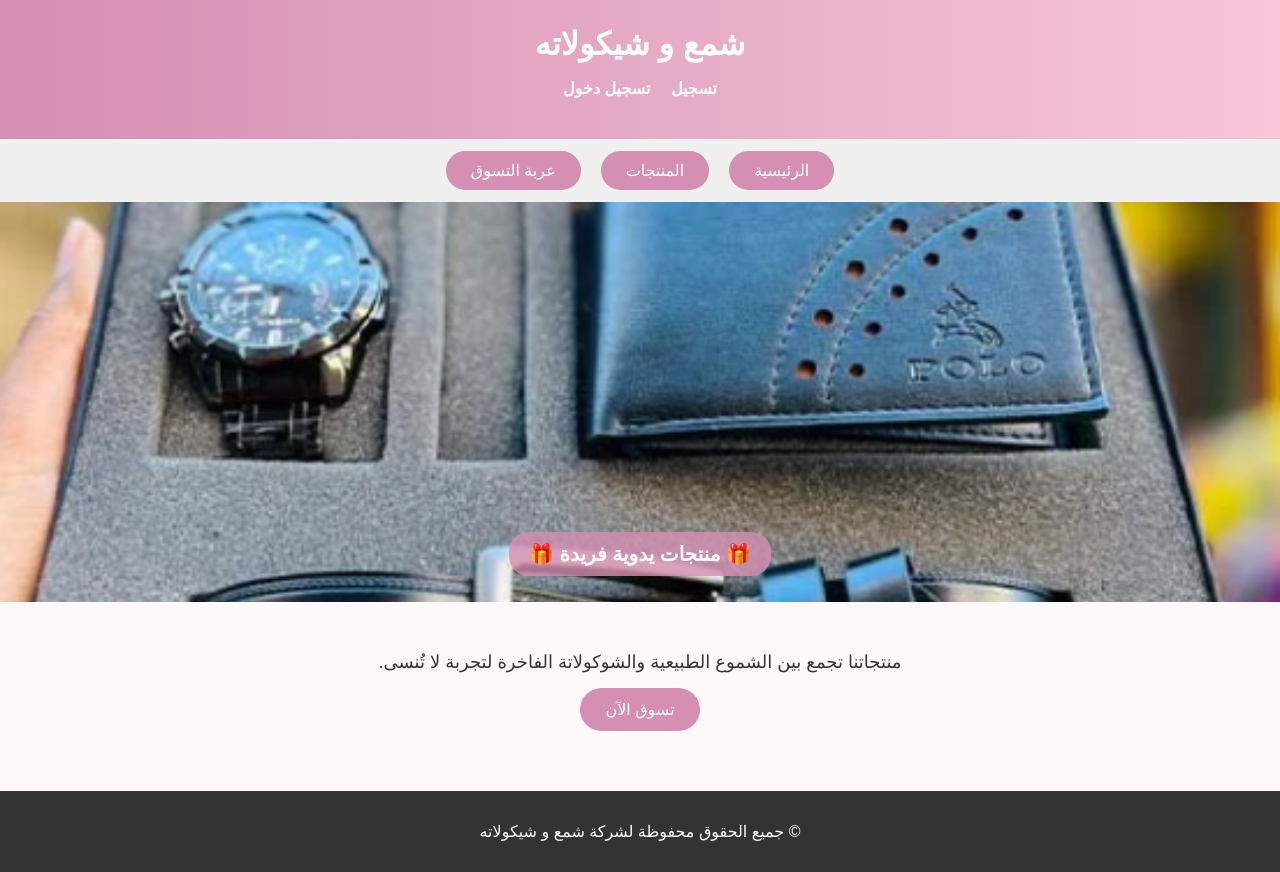
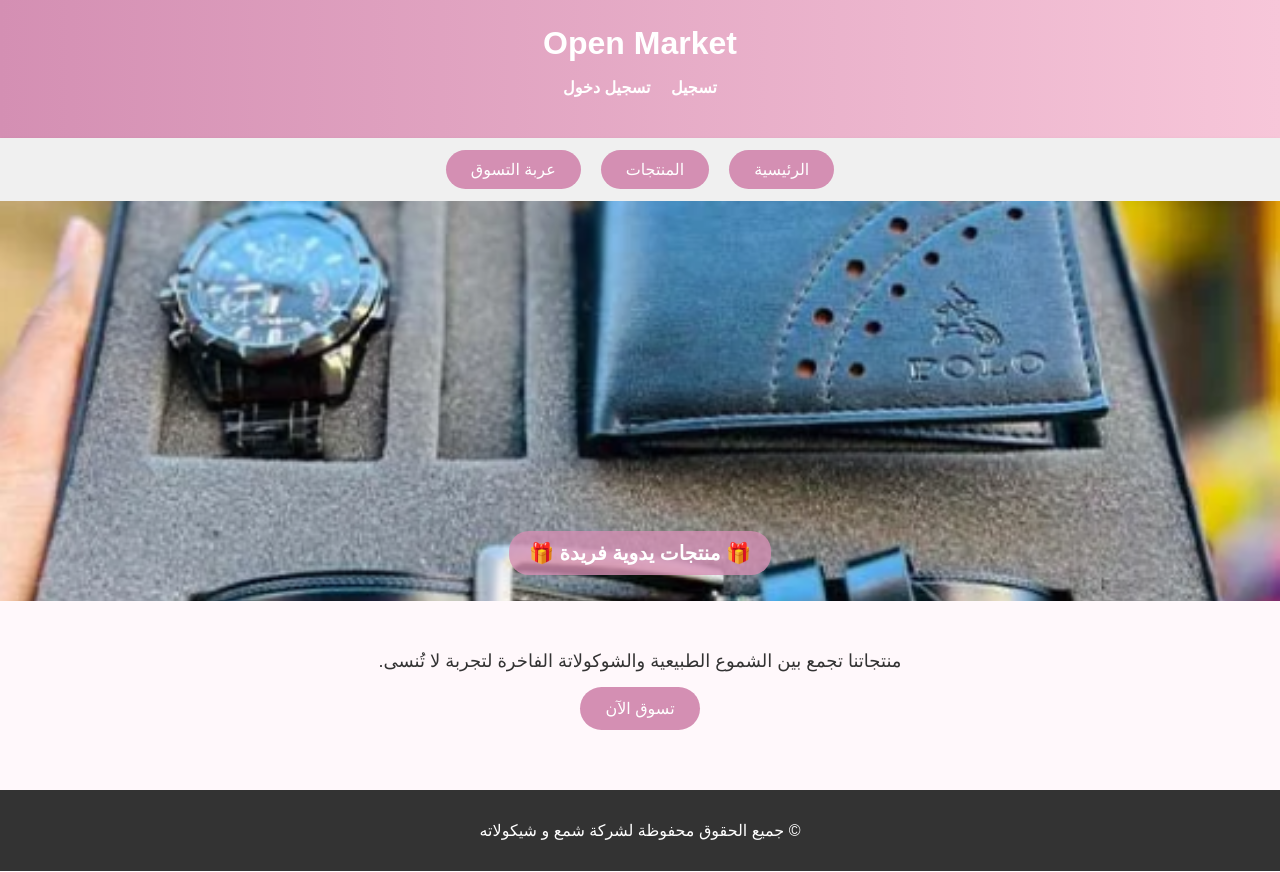
Before and after one commit to Eng-Kirlos/Open-Market, a plain HTML site: page index.html in a window 1280 px wide. Drawn offline with Linux system fonts and the light colour scheme; files whose address does not match are found by name.

Commit message:
Replace Arabic content with Open Market text

```diff
--- a/index.html
+++ b/index.html
@@ -2,12 +2,12 @@
 <html lang="ar">
 <head>
   <meta charset="UTF-8">
-  <title>شمع و شيكولاته</title>
+  <title>Open Market</title>
   <link rel="stylesheet" href="style.css">
 </head>
 <body>
   <header>
-    <h1>شمع و شيكولاته</h1>
+    <h1>Open Market</h1>
     <p>
       <a href="register.html">تسجيل</a>
       <a href="login.html">تسجيل دخول</a>
```
